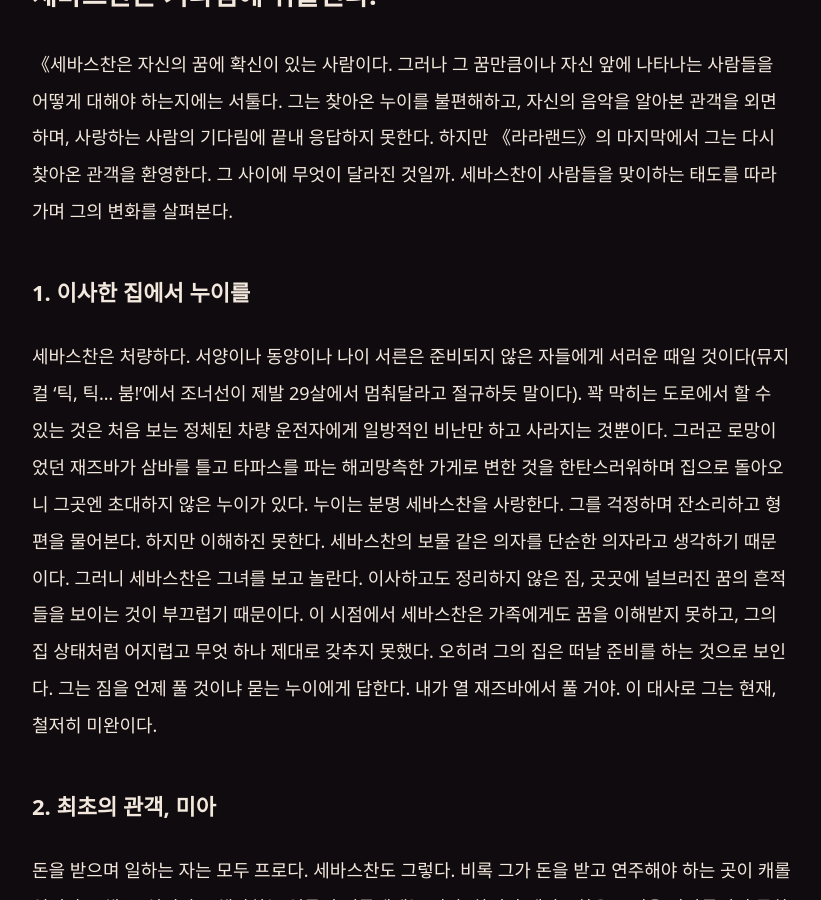
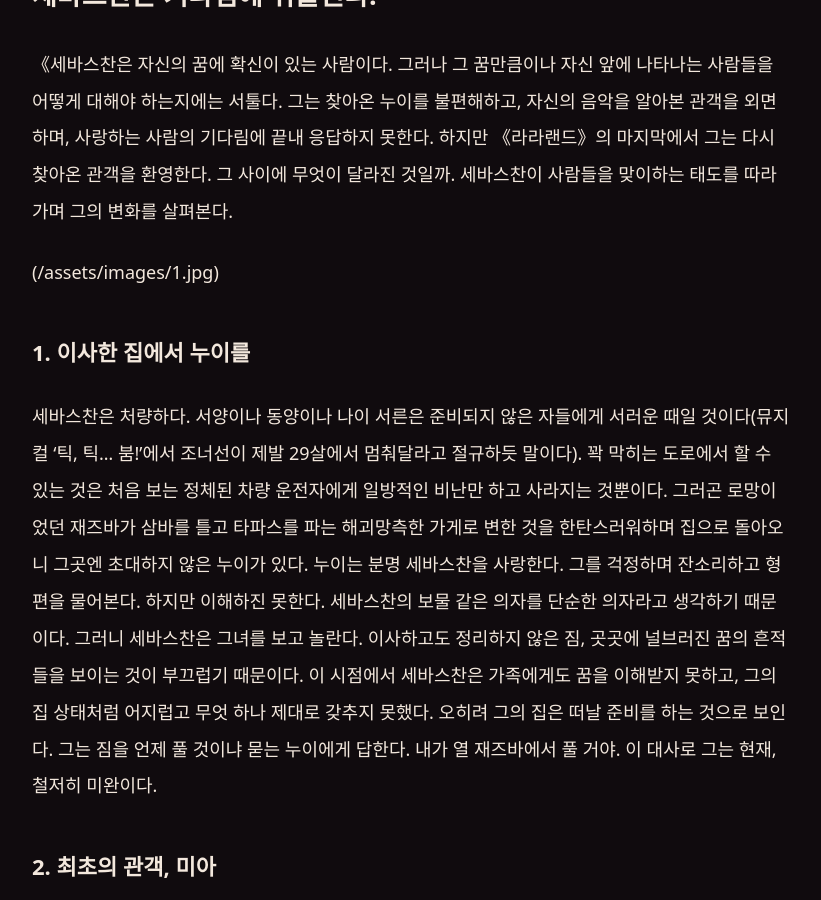
Before and after one commit to MovieSeen/MovieSeen.github.io, a Jekyll site: the page built from _posts/2026-11-23-lalaland.md, in a window 1280 px wide and 900 px high, scrolled down 725 px. Shown: the whole window, without its empty margins (228-1049 px from the left). Built offline with Jekyll 4.4.1, drawn with Linux system fonts in a browser that asks for light colours.

Commit message:
Update _posts/2026-11-23-lalaland.md (via Pages CMS)

```diff
--- a/_posts/2026-11-23-lalaland.md
+++ b/_posts/2026-11-23-lalaland.md
@@ -13,6 +13,8 @@ tone: gray
 ## 세바스찬은 기다림에 휘둘린다.
 
 《세바스찬은 자신의 꿈에 확신이 있는 사람이다. 그러나 그 꿈만큼이나 자신 앞에 나타나는 사람들을 어떻게 대해야 하는지에는 서툴다. 그는 찾아온 누이를 불편해하고, 자신의 음악을 알아본 관객을 외면하며, 사랑하는 사람의 기다림에 끝내 응답하지 못한다. 하지만 《라라랜드》의 마지막에서 그는 다시 찾아온 관객을 환영한다. 그 사이에 무엇이 달라진 것일까. 세바스찬이 사람들을 맞이하는 태도를 따라가며 그의 변화를 살펴본다.
+
+(/assets/images/1.jpg)
 
 ### 1. 이사한 집에서 누이를
 
```
